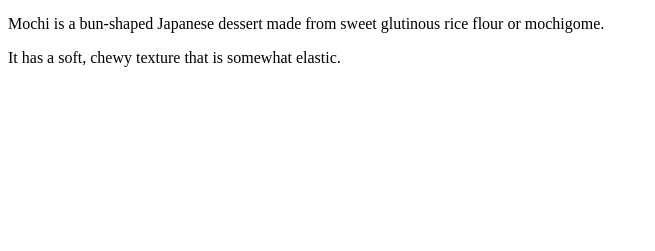
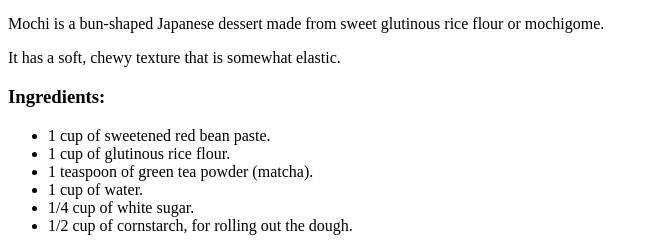
Before and after one commit to Daelienne/odin-recipes, a plain HTML site: page recipes/mochi.html in a window 1280 px wide. Shown: the part 628-879 px from the top of the page, without its empty margins (0-655 px from the left). Before the commit the page ends 800 px from the top, so only its background shows below. Drawn offline with Linux system fonts and the light colour scheme.

Commit message:
Add the ingredients heading and the recipe ul list

```diff
--- a/recipes/mochi.html
+++ b/recipes/mochi.html
@@ -11,5 +11,15 @@
     <h3>Description:</h3>
     <p>Mochi is a bun-shaped Japanese dessert made from sweet glutinous rice flour or mochigome.</p>
     <p>It has a soft, chewy texture that is somewhat elastic.</p>
+    <h3>Ingredients:</h3>
+    <ul>
+        <li>1 cup of sweetened red bean paste.</li>
+        <li>1 cup of glutinous rice flour.</li>
+        <li>1 teaspoon of green tea powder (matcha).</li>
+        <li>1 cup of water.</li>
+        <li>1/4 cup of white sugar.</li>
+        <li>1/2 cup of cornstarch, for rolling out the dough.</li>
+    </ul>
+
   </body>
 </html>
```
